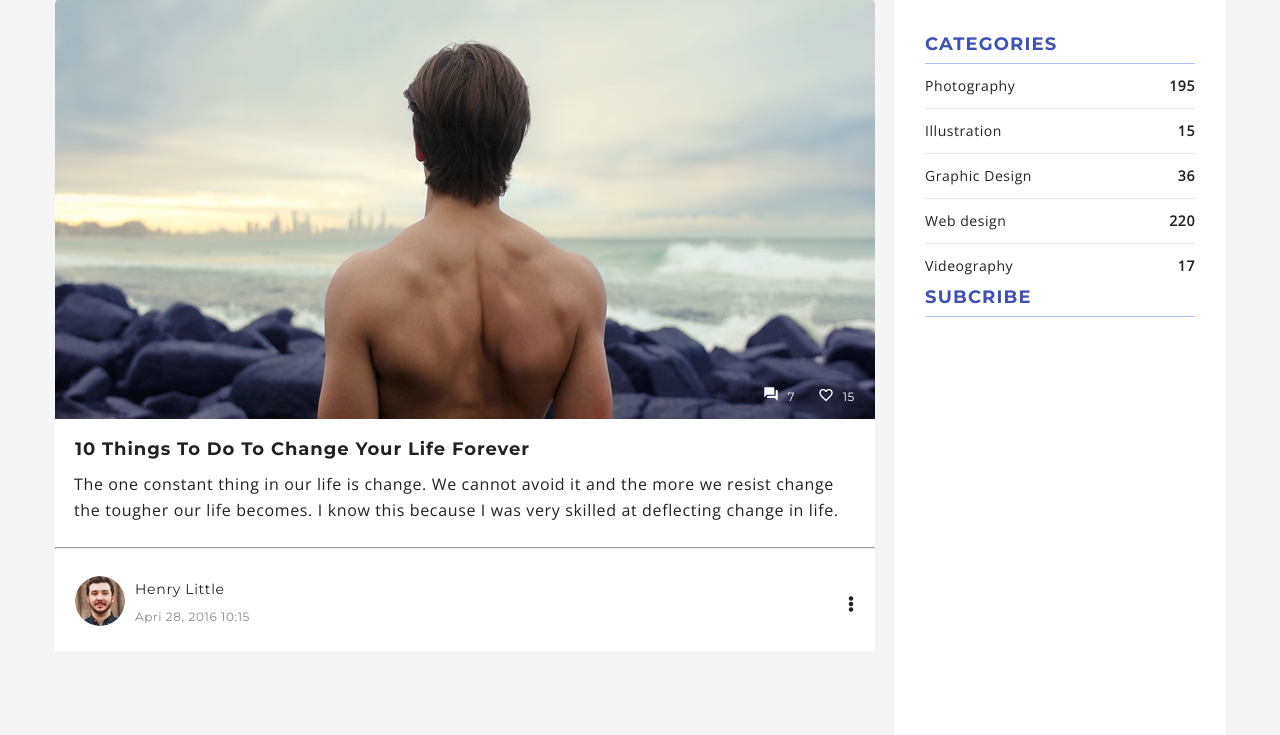
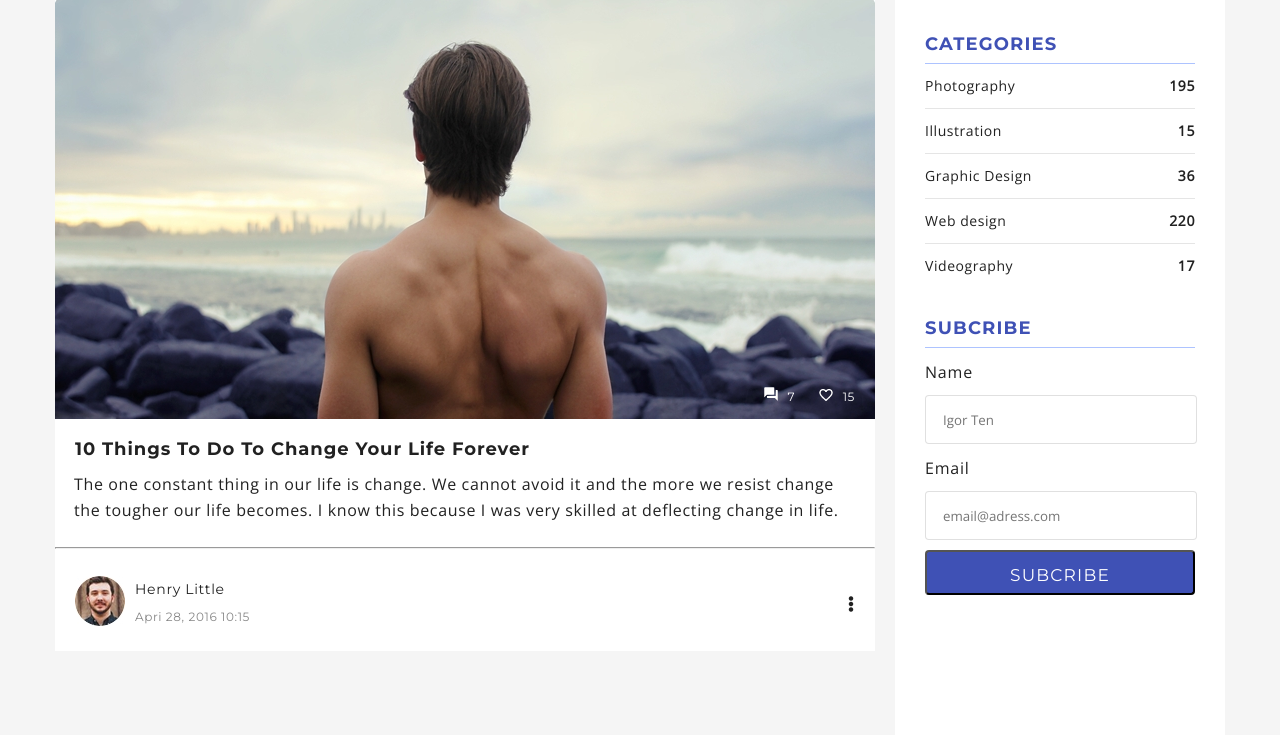
Before and after one commit to OliaKvasha/hw1, a PHP site: page / in a window 1280 px wide. Shown: the part 892-1627 px from the top of the page. Run offline with PHP 8.4, Linux system fonts and the light colour scheme; some libraries are stand-ins or nearby versions.

Commit message:
sidebar-form

```diff
--- a/hw4/index.html
+++ b/hw4/index.html
@@ -162,34 +162,43 @@
                 </button>
             </section>
         </section>
-
         <aside class="sidebar">
             <h3 class="sidebar__title uppercase">categories</h3>
-            <ul class="sidebar-menu">
-                <li class="sidebar-menu__item font_open-sans">
+            <ul class="sidebar-menu font_open-sans">
+                <li class="sidebar-menu__item">
                     <a href="#">Photography</a>
                     <span>195</span>
                 </li>
-                <li class="sidebar-menu__item font_open-sans">
+                <li class="sidebar-menu__item">
                     <a href="#">Illustration</a>
                     <span>15</span>
                 </li>
-                <li class="sidebar-menu__item font_open-sans">
+                <li class="sidebar-menu__item">
                     <a href="#">Graphic Design</a>
                     <span>36</span>
                 </li>
-                <li class="sidebar-menu__item font_open-sans">
+                <li class="sidebar-menu__item">
                     <a href="#">Web design</a>
                     <span>220</span>
                 </li>
-                <li class="sidebar-menu__item font_open-sans">
+                <li class="sidebar-menu__item">
                     <a href="#">Videography</a>
                     <span>17</span>
                 </li>
             </ul>
-
             <h3 class="sidebar__title uppercase">subcribe</h3>
             <form action="/" method="post">
+                <ul class="sidebar-form font_open-sans">
+                    <li class="sidebar-form__item">
+                        <label for="name" class="sidebar-form__label">Name</label>
+                        <input type="text" class="sidebar-form__field font_open-sans" id="name" name="name" placeholder="Igor Ten">
+                    </li>
+                    <li class="sidebar-form__item">
+                        <label for="email-address" class="sidebar-form__label">Email</label>
+                        <input type="email" class="sidebar-form__field font_open-sans" name="email-address" id="email-address" placeholder="email@adress.com">
+                    </li>
+                </ul>
+                <button type="submit" name="subcribe" class="sidebar__btn-subcribe">subcribe</button>
             </form>
             <section class="social-links"></section>
         </aside>
--- a/hw4/style.css
+++ b/hw4/style.css
@@ -22,6 +22,9 @@ body {
   border-radius: 22px;
   background-color: #303f9f;
   color: #fff;
+  font-size: 24px;
+  letter-spacing: 1.2px;
+  font-variant: small-caps;
 }
 
 .btn:hover {
@@ -114,10 +117,6 @@ body {
 }
 
 .btn-read-more {
-  font-size: 24px;
-  font-weight: 400;
-  letter-spacing: 1.2px;
-  font-variant: small-caps;
   margin-top: 98px;
 }
 
@@ -315,14 +314,14 @@ body {
 .sidebar {
   background-color: #fff;
   width: 330px;
-  padding: 36px 30px;
+  padding: 0 30px;
 }
 
 .sidebar__title {
   color: #3f51b5;
   font-size: 18px;
   letter-spacing: 1.15px;
-  padding-bottom: 10px;
+  padding: 36px 0 10px;
   border-bottom: 1px solid rgba(41, 98, 255, 0.38);
 }
 
@@ -337,11 +336,49 @@ body {
 
 .sidebar-menu__item:last-child {
   border-bottom: none;
+  padding-bottom: 10px;
 }
 
 .sidebar-menu__item span {
   font-weight: 700;
 }
 
+.sidebar-form {
+  padding-bottom: 10px;
+}
+
+.sidebar-form__item {
+  font-size: 16px;
+  letter-spacing: 0.8px;
+}
+
+.sidebar-form__label {
+  display: block;
+  padding: 16px 0 15px;
+}
+
+.sidebar-form__field {
+  color: rgba(0, 0, 0, 0.38);
+  min-width: 251px;
+  height: 45px;
+  border-radius: 4px;
+  border: 1px solid rgba(0, 0, 0, 0.12);
+  padding-left: 17px;
+}
+
+.sidebar__btn-subcribe {
+  width: 270px;
+  height: 45px;
+  border-radius: 4px;
+  background-color: #3f51b5;
+  color: #fff;
+  font-size: 24px;
+  font-variant: small-caps;
+  letter-spacing: 1.2px;
+  font-family: 'Montserrat', sans-serif;
+}
+
+
+
 /*-------- sidebar styles end --------*/
 /*-------- main-content styles end --------*/
```
